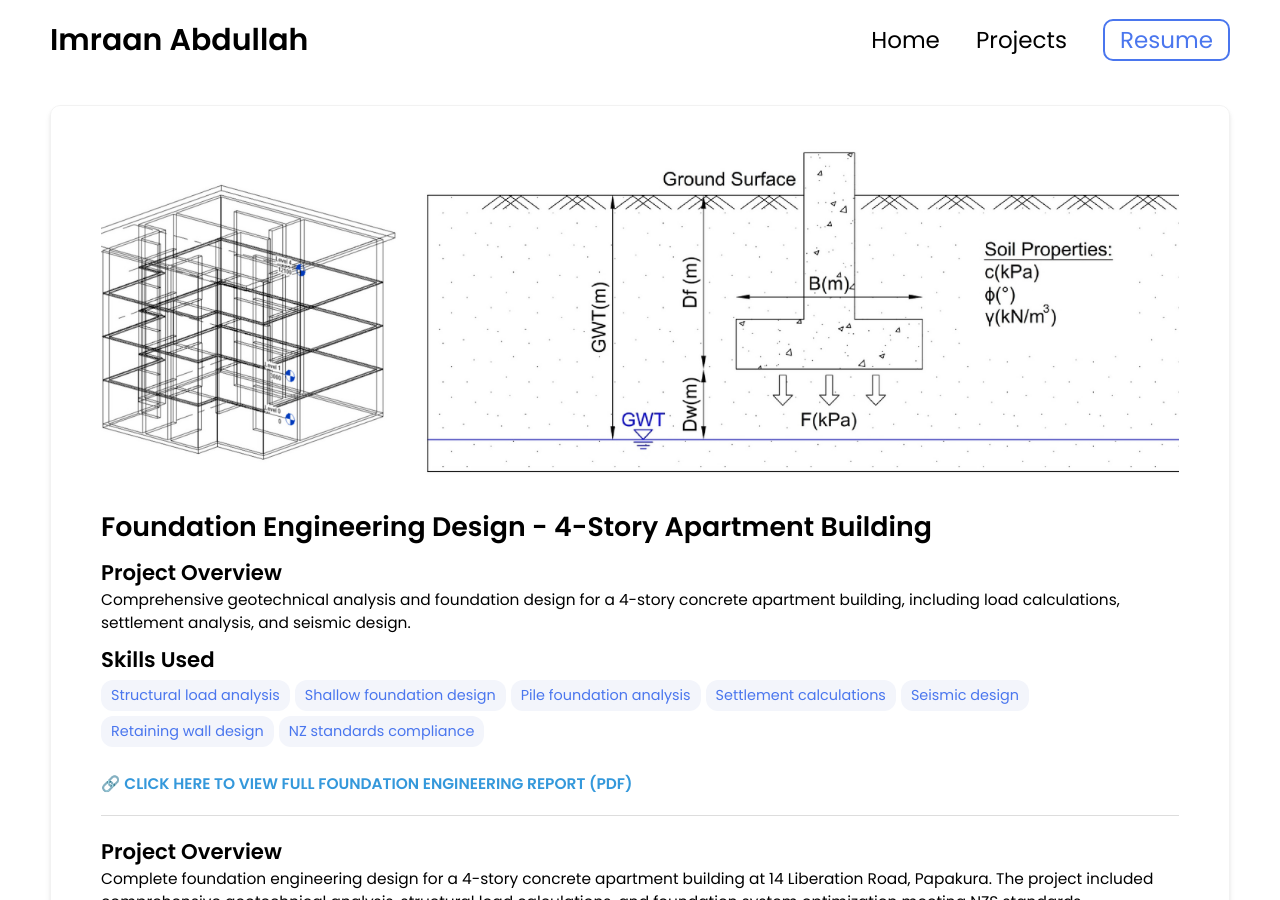
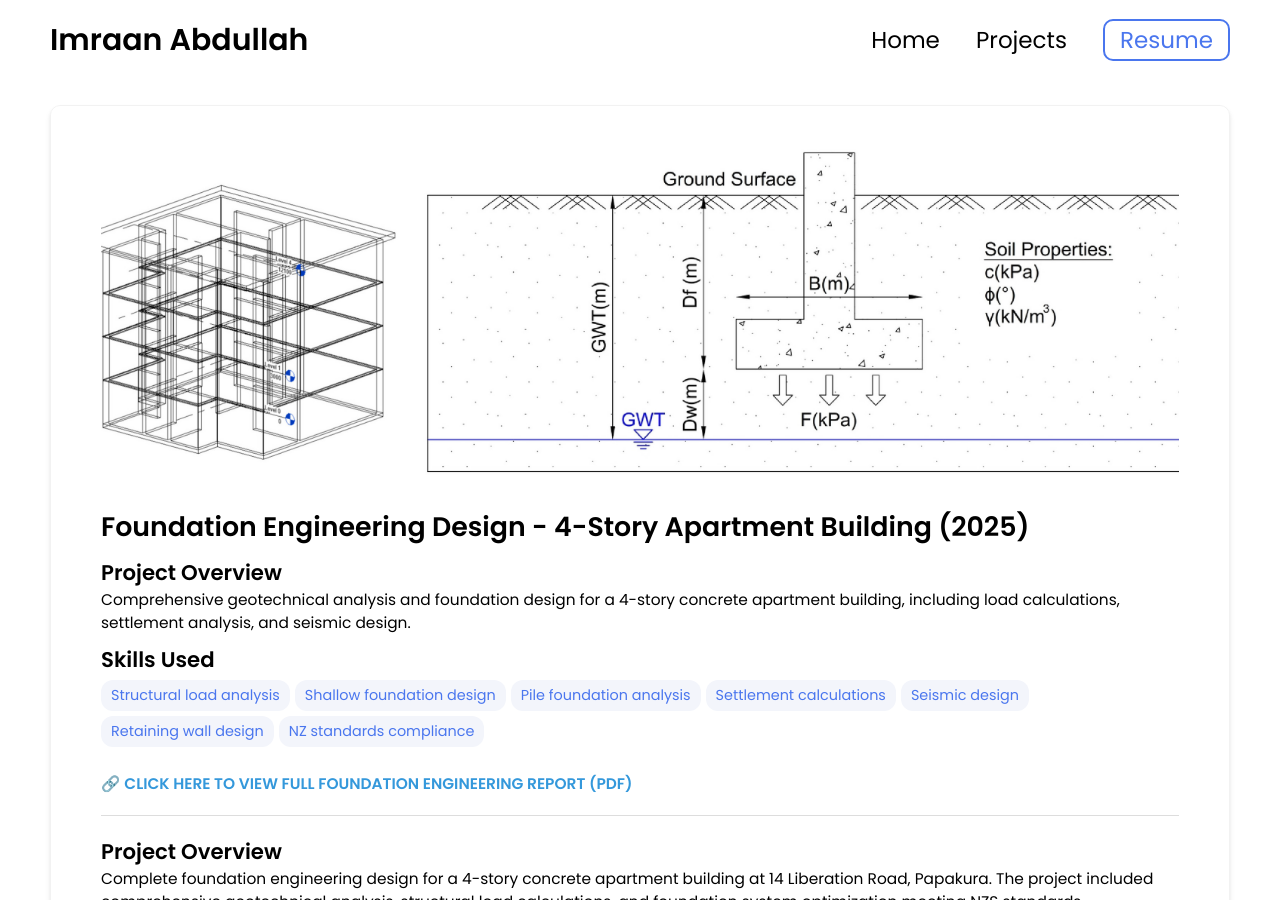
Before and after one commit to imraan11abdullah/imraan11abdullah.github.io, a Jekyll site: the page built from _projects/3-2025-foundation-engineering-design/2025-foundation-engineering-design.md, in a window 1280 px wide and 900 px high. Built offline with Jekyll 4.4.1, drawn with Linux system fonts in a browser that asks for light colours.

Commit message:
Update 2025-foundation-engineering-design.md

```diff
--- a/_projects/3-2025-foundation-engineering-design/2025-foundation-engineering-design.md
+++ b/_projects/3-2025-foundation-engineering-design/2025-foundation-engineering-design.md
@@ -1,8 +1,7 @@
 ---
 layout: post
-title: Foundation Engineering Design - 4-Story Apartment Building
+title: Foundation Engineering Design - 4-Story Apartment Building (2025)
 date: 2022-06-06
-order: 3
 description: >
   Comprehensive geotechnical analysis and foundation design for a 4-story concrete
   apartment building, including load calculations, settlement analysis, and seismic design.
```
